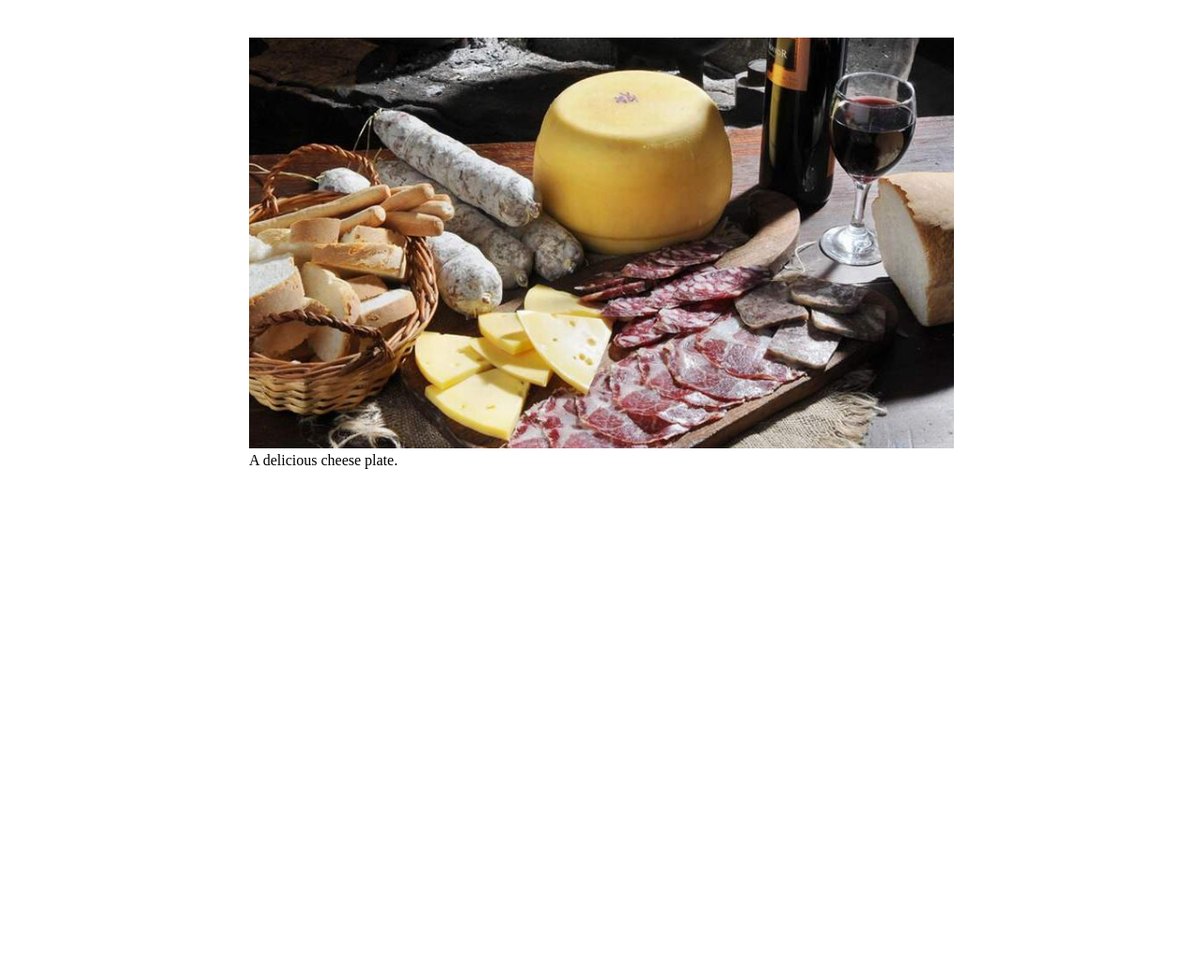
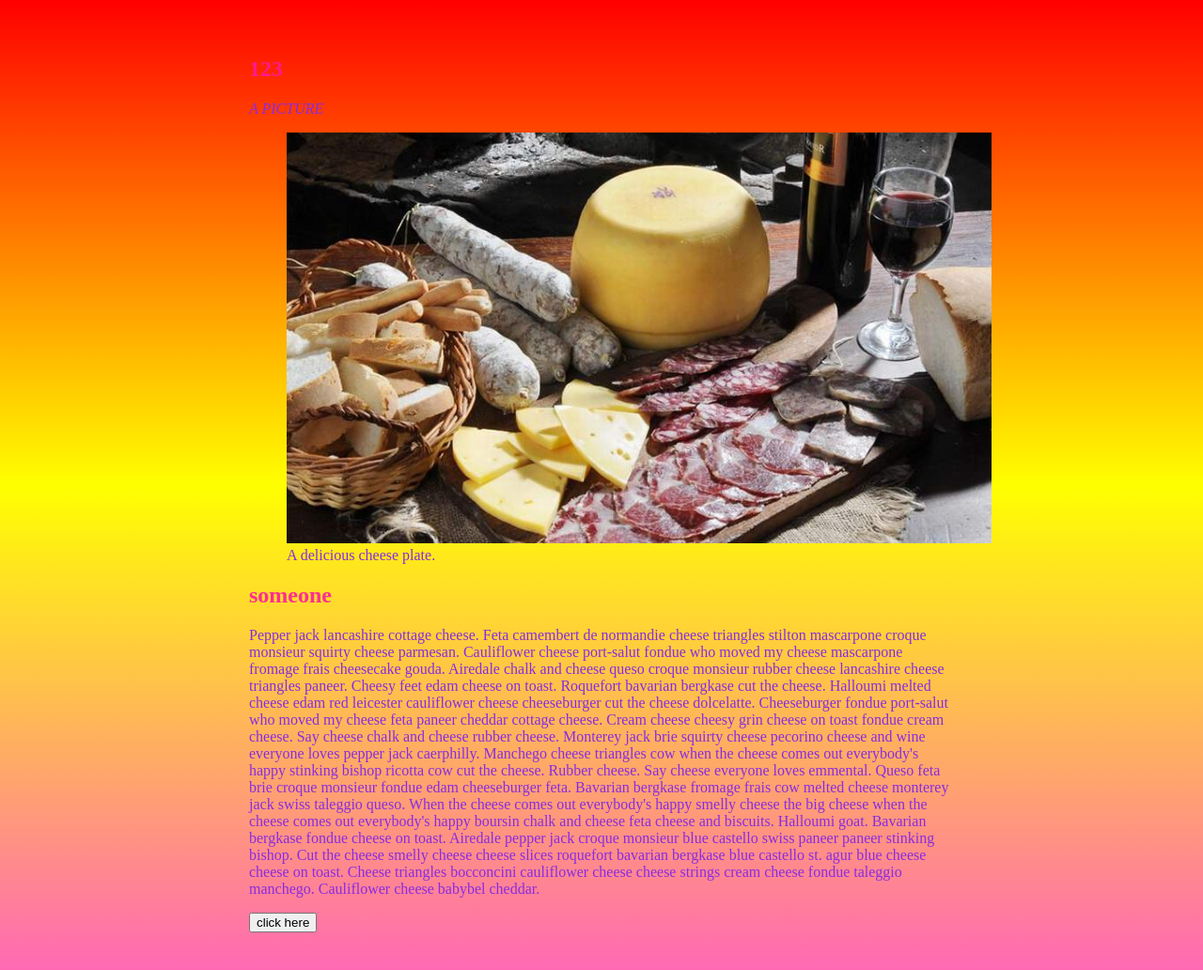
Before and after one commit to nicar-2022-web-dev/nicar-2022-intro-to-web-dev-birokikiki, a plain HTML site: page index.html in a window 1280 px wide. Shown: the whole page at 94% size. Before the commit the page ends 800 px from the top, so only its background shows below. Drawn offline with Linux system fonts and the light colour scheme.

Commit message:
initial page

```diff
--- a/index.html
+++ b/index.html
@@ -8,20 +8,35 @@
     <title>NICAR 2022 Intro to Web Dev</title>
     <!-- You can style the contents of your page by putting CSS in the <style> tag below: -->
     <style>
+      h1 {
+        max-width: 790px;
+        margin: 20px auto;
+        color:rgba(256, 25, 155, 0.9)
+      }
+      h2 {
+        max-width: 790px;
+        margin: 20px auto;
+        color:rgba(256, 25, 155, 0.9)
+      }
       body {
         max-width: 790px;
         margin: 20px auto;
+        color:blueviolet;
+        background-image:linear-gradient(red, yellow,hotpink);
       }
 
       figure {
-        margin: 0;
+        margin: 20;
       }
+
+
 
       /* We'll use these later! */
       .content {
-        background-color: rgba(255, 255, 255, 0.9);
+        background-color: linear-gradient(90deg, rgba(255,0,0,1));
         padding: 20px;
       }
+
 
       .make_it_cheese {
         background-image: url("media/cheese_background.png");
@@ -36,28 +51,44 @@
       <!-- You can add HTML elements to your page here -->
 
       <!-- Step 1: Make a headline for the page -->
-
+     <h1> 123 </h1>
       <!--
         Step 2: Edit the image caption
         We grabbed the image from: https://commons.wikimedia.org/wiki/File:Picada_cordobesa.jpg
       -->
+      <p><i> A PICTURE </i> </p>
+
       <figure>
         <img width="750" src="media/cheese.jpeg" alt="Delicious cheese" />
         <figcaption>A delicious cheese plate.</figcaption>
       </figure>
 
       <!-- Step 3: Add a byline, and make it bold -->
-
+      <h2>someone </h2>
       <!--
         Step 4: Add some paragraphs.
         You can grab placeholder text here: http://www.cheeseipsum.co.uk/
       -->
+     <p>Pepper jack lancashire cottage cheese. Feta camembert de normandie cheese triangles stilton mascarpone croque monsieur squirty cheese parmesan. Cauliflower cheese port-salut fondue who moved my cheese mascarpone fromage frais cheesecake gouda. Airedale chalk and cheese queso croque monsieur rubber cheese lancashire cheese triangles paneer. Cheesy feet edam cheese on toast.
 
+      Roquefort bavarian bergkase cut the cheese. Halloumi melted cheese edam red leicester cauliflower cheese cheeseburger cut the cheese dolcelatte. Cheeseburger fondue port-salut who moved my cheese feta paneer cheddar cottage cheese. Cream cheese cheesy grin cheese on toast fondue cream cheese.
+
+      Say cheese chalk and cheese rubber cheese. Monterey jack brie squirty cheese pecorino cheese and wine everyone loves pepper jack caerphilly. Manchego cheese triangles cow when the cheese comes out everybody's happy stinking bishop ricotta cow cut the cheese. Rubber cheese.
+
+      Say cheese everyone loves emmental. Queso feta brie croque monsieur fondue edam cheeseburger feta. Bavarian bergkase fromage frais cow melted cheese monterey jack swiss taleggio queso. When the cheese comes out everybody's happy smelly cheese the big cheese when the cheese comes out everybody's happy boursin chalk and cheese feta cheese and biscuits. Halloumi goat.
+
+      Bavarian bergkase fondue cheese on toast. Airedale pepper jack croque monsieur blue castello swiss paneer paneer stinking bishop. Cut the cheese smelly cheese cheese slices roquefort bavarian bergkase blue castello st. agur blue cheese cheese on toast. Cheese triangles bocconcini cauliflower cheese cheese strings cream cheese fondue taleggio manchego. Cauliflower cheese babybel cheddar.
+      </p>
       <!-- Step 5: Add a button with an onclick event -->
+      <button onclick="magic()"> click here</button>
     </section>
-
     <script>
       // Step 6: Add some JavaScript to your page here
+      function magic() {
+        document.getElementById("the_cheese").classList.add("make_it_cheese");
+        // the_cheese.style.color = 'black'
+      }
+
     </script>
   </body>
 </html>
```
